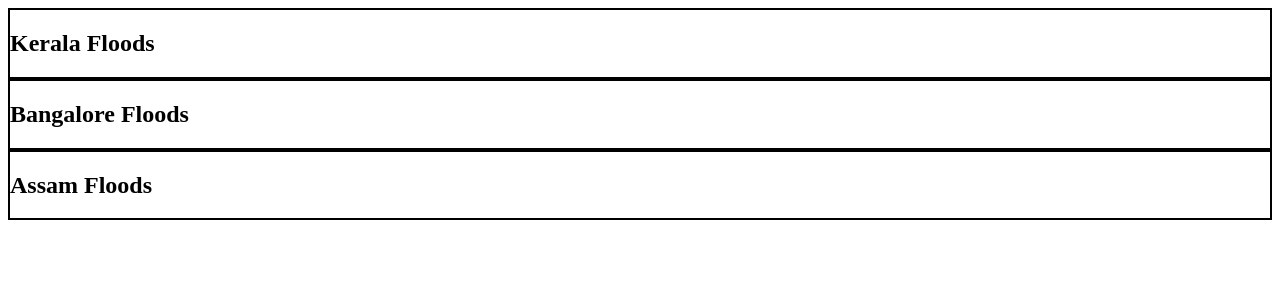
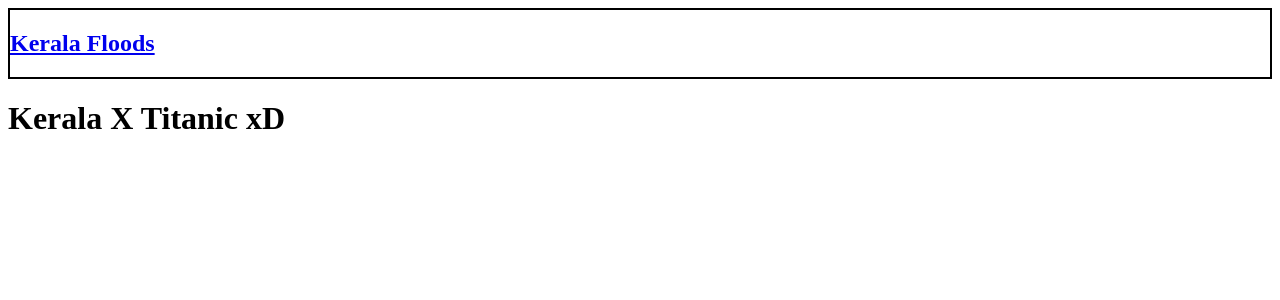
Before and after one commit to pranav2701/anticorruptionledger, a React (Create React App) app: page /kerala in a window 1280 px wide. Shown: the top 300 px of the page. Built offline with nearby package versions, Linux system fonts and the light colour scheme.

Commit message:
Add ngos and first page

```diff
--- a/package.json
+++ b/package.json
@@ -8,6 +8,7 @@
     "@testing-library/user-event": "^13.5.0",
     "react": "^18.1.0",
     "react-dom": "^18.1.0",
+    "react-router-dom": "^6.3.0",
     "react-scripts": "5.0.1",
     "web-vitals": "^2.1.4"
   },
--- a/src/App.js
+++ b/src/App.js
@@ -1,10 +1,19 @@
 import React from "react";
 import FirstPage from "./components/FirstPage/FirstPage";
+import Kerala from "./components/OrgChart/Kerala";
+import { Routes, Route, BrowserRouter as Router } from "react-router-dom";
+import NGOList from "./components/OrgChart/NGOList";
 
 function App() {
   return (
     <div>
-      <FirstPage />
+      <Router>
+        <FirstPage />
+        <Routes>
+          <Route exact path="/kerala" element={<Kerala />} />
+          <Route exact path="/" element={<NGOList />} />
+        </Routes>
+      </Router>
     </div>
   );
 }
--- a/src/components/FirstPage/FirstPage.js
+++ b/src/components/FirstPage/FirstPage.js
@@ -4,9 +4,7 @@
 function FirstPage() {
   return (
     <div>
-      <NGOList name="Kerala Floods" />
-      <NGOList name="Bangalore Floods" />
-      <NGOList name="Assam Floods" />
+      <NGOList name="Kerala Floods" id="kerala" />
     </div>
   );
 }
--- /dev/null
+++ b/src/components/OrgChart/Kerala.js
@@ -0,0 +1,11 @@
+import React from "react";
+
+function Kerala() {
+  return (
+    <div>
+      <h1>Kerala X Titanic xD</h1>
+    </div>
+  );
+}
+
+export default Kerala;
--- a/src/components/OrgChart/NGOList.js
+++ b/src/components/OrgChart/NGOList.js
@@ -1,12 +1,22 @@
-import React from "react";
+import React, { useState } from "react";
 import "./NGOList.css";
+import { Link } from "react-router-dom";
 
-function NGOList({ name }) {
-  return (
-    <div class="ngoDiv">
-      <h2>{name}</h2>
-    </div>
-  );
+function NGOList({ name, id }) {
+  const [clicked, setClicked] = useState(true);
+  let clickHandler = () => {
+    setClicked(false);
+  };
+
+  if (clicked === true) {
+    return (
+      <Link exact to="/kerala">
+        <div className="ngoDiv" onClick={() => clickHandler}>
+          <h2>{name}</h2>
+        </div>
+      </Link>
+    );
+  }
 }
 
 export default NGOList;
```
Also changed, not shown: 1 other file (tests, documents, lock files or other folders).
